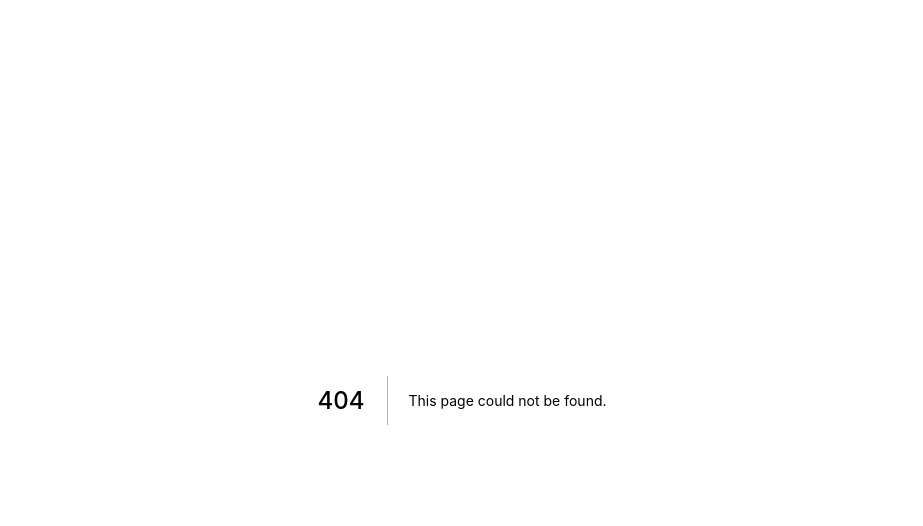
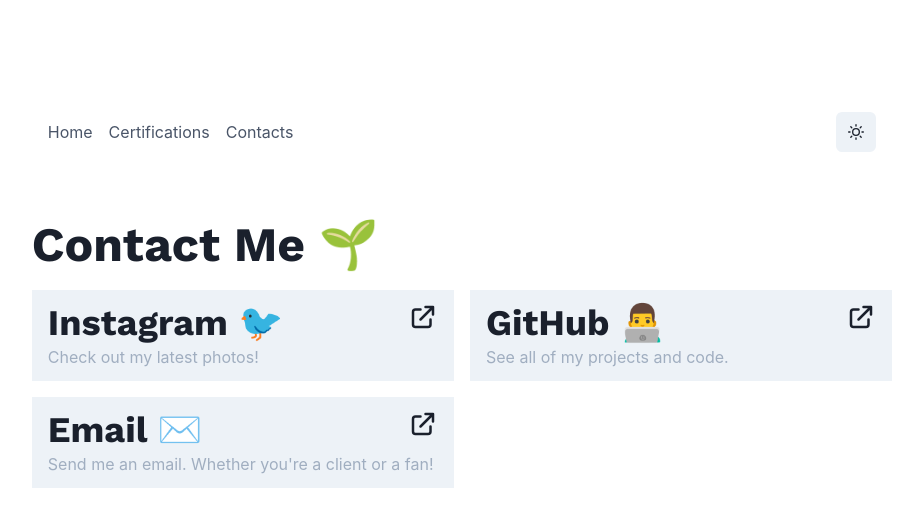
Before and after one commit to VoidElle/Portfolio, a Next.js app: page /contacts in a window 1280 px wide. Before the commit this address had no page. Shown: the top 526 px of the page, without its empty margins (178-1101 px from the left). Built offline with nearby package versions, Linux system fonts and the light colour scheme.

Commit message:
📧 Added contacts page

```diff
--- a/components/Navbar.tsx
+++ b/components/Navbar.tsx
@@ -13,7 +13,7 @@ const Navbar = ({ width, padding }: NavbarProps) => {
     const { toggleColorMode } = useColorMode();
 
     return (
-        <Container pt={{ base: "12", md: "28" }} maxW={width} px={padding}>
+        <Container pt={{ base: "12", md: "28" }} maxW={width || "90ch"} px={padding || 6}>
             <Flex justifyContent="space-between" alignItems="center">
                 <Flex>
                     <Link href="/" passHref>
@@ -26,24 +26,14 @@ const Navbar = ({ width, padding }: NavbarProps) => {
                             Certifications
                         </StyledLink>
                     </Link>
-                    <Link href="/uses" passHref>
+                    <Link href="/contacts" passHref>
                         <StyledLink textColor="gray.600" px={2}>
-                            Uses
-                        </StyledLink>
-                    </Link>
-                    <Link href="/vinyl" passHref>
-                        <StyledLink textColor="gray.600" pl={2}>
-                            Vinyl
+                            Contacts
                         </StyledLink>
                     </Link>
                 </Flex>
                 <Flex>
-                    <Button
-                        variant="solid"
-                        w={4}
-                        onClick={toggleColorMode}
-                        outlineColor="transparent"
-                    >
+                    <Button variant="solid" w={4} onClick={toggleColorMode} outlineColor="transparent">
                         <SunIcon />
                     </Button>
                 </Flex>
--- a/next.config.js
+++ b/next.config.js
@@ -1,4 +1,5 @@
 /** @type {import('next').NextConfig} */
 module.exports = {
   reactStrictMode: true,
+  basePath: process.env.BASE_PATH || ''
 }
--- /dev/null
+++ b/pages/contacts.tsx
@@ -0,0 +1,100 @@
+import React from "react";
+import {
+    Container,
+    Heading,
+    Text,
+    Grid,
+    Divider,
+    Link,
+    Avatar,
+    Flex,
+    Icon,
+} from "@chakra-ui/react";
+import Navbar from "../components/Navbar";
+import Head from "next/head";
+import { motion } from "framer-motion";
+import { useColorModeValue } from "@chakra-ui/color-mode";
+
+const width = "90ch";
+const padding = 10;
+
+const socials = [
+    {
+        name: "Instagram 🐦",
+        href: "https://www.instagram.com/luca.del.corona/",
+        description: "Check out my latest photos!",
+    },
+    {
+        name: "GitHub 👨‍💻",
+        href: "https://github.com/VoidElle",
+        description: "See all of my projects and code.",
+    },
+    {
+        name: "Email ✉️",
+        href: "mailto:lucadelc@gmail.com",
+        description: "Send me an email. Whether you're a client or a fan!",
+    },
+];
+
+interface Social {
+    name: string;
+    href: string;
+    description: string;
+}
+
+const Contacts = () => {
+
+    const bg = useColorModeValue("gray.100", "gray.700");
+
+    return (
+        <div>
+            <Head>
+                <title>Luca Del Corona | Contact</title>
+                <meta name="description" content="Luca Del Corona portfolio" />
+                <meta property="og:url" content="https://www.lucadelcorona.com" />
+                <meta property="og:type" content="website" />
+                <meta property="og:title" content="Luca Del Corona | Portfolio" />
+                <meta property="og:description" content="Luca Del Corona portfolio" />
+                <meta property="og:image" content="https://source.unsplash.com/collection/94997000/" />
+                <link rel="shortcut icon" href="/favicon.png" type="image/x-icon" />
+            </Head>
+            <Navbar width={width} padding={padding} />
+            <motion.div initial={{ opacity: 0, scale: 0.95 }} animate={{ opacity: 1, scale: 1 }} transition={{ duration: 0.25, type: "tween" }}>
+                <Container pt={16} maxW={"90ch"} px={6} pb={4}>
+                    <Heading fontFamily="Work Sans, sans-serif" fontSize={{ base: "2.3em", md: "3em" }}>
+                        Contact Me 🌱
+                    </Heading>
+                </Container>
+                <Container maxW={"90ch"} px={6} pb={16}>
+                    <Grid templateColumns={{ base: "1fr", md: "1fr 1fr" }} gap={4}>
+                        {
+                            socials.map((i: Social) => {
+                                return (
+                                    <Flex justifyContent="center" alignItems="start" py={3} px={4} bgColor={bg} flexDir="column" key={i.name}>
+                                        <Link href={i.href} target="_blank" w={'full'}>
+                                            <Flex rounded="md" justifyContent="space-between" alignItems="start" w={"full"}>
+                                                <Heading fontFamily="Work Sans, sans-serif">
+                                                    {i.name}
+                                                </Heading>
+                                                <Icon viewBox="0 0 24 24" fontSize="3xl">
+                                                    <svg xmlns="http://www.w3.org/2000/svg" fill="none" stroke="currentColor">
+                                                        <path strokeLinecap="round" strokeLinejoin="round" strokeWidth={2} d="M10 6H6a2 2 0 00-2 2v10a2 2 0 002 2h10a2 2 0 002-2v-4M14 4h6m0 0v6m0-6L10 14"/>
+                                                    </svg>
+                                                </Icon>
+                                            </Flex>
+                                        </Link>
+                                        <Text textColor="gray.400">
+                                            {i.description}
+                                        </Text>
+                                    </Flex>
+                                );
+                            })
+                        }
+                    </Grid>
+                </Container>
+            </motion.div>
+        </div>
+    );
+};
+
+export default Contacts;
--- a/pages/index.tsx
+++ b/pages/index.tsx
@@ -11,8 +11,8 @@ import Project from "../components/Project";
 import Technologies from "../components/Technologies";
 import Footer from "../components/Footer";
 import Skills from "../components/Skills";
-import Certification from "../components/Certification";
 import Navbar from "../components/Navbar";
+import { motion } from "framer-motion";
 
 export default function Home() {
 
@@ -32,7 +32,8 @@ export default function Home() {
               <link rel="shortcut icon" href="/favicon.png" type="image/x-icon" />
           </Head>
           <Navbar width={width} padding={padding} />
-          <Container pt={{ base: "12", md: "28" }} maxW={width} px={padding}>
+          <motion.div initial={{ opacity: 0, scale: 0.95 }} animate={{ opacity: 1, scale: 1 }} transition={{ duration: 0.25, type: "tween" }}>
+            <Container pt={{ base: "12", md: "16" }} maxW={width} px={padding}>
                 <Avatar borderWidth="6px" borderColor="gray.100" h={32} w={32} src="/me.jpg" />
             </Container>
             <Container pt={4} maxW={width} px={padding}>
@@ -86,6 +87,7 @@ export default function Home() {
             <Container maxW={width} px={padding}>
                 <Footer />
             </Container>
+          </motion.div>
       </div>
   );
 };
```
Also changed, not shown: pages/certifications.tsx (+6 -1 lines). Lines whose indentation alone changed are shown as unchanged.
